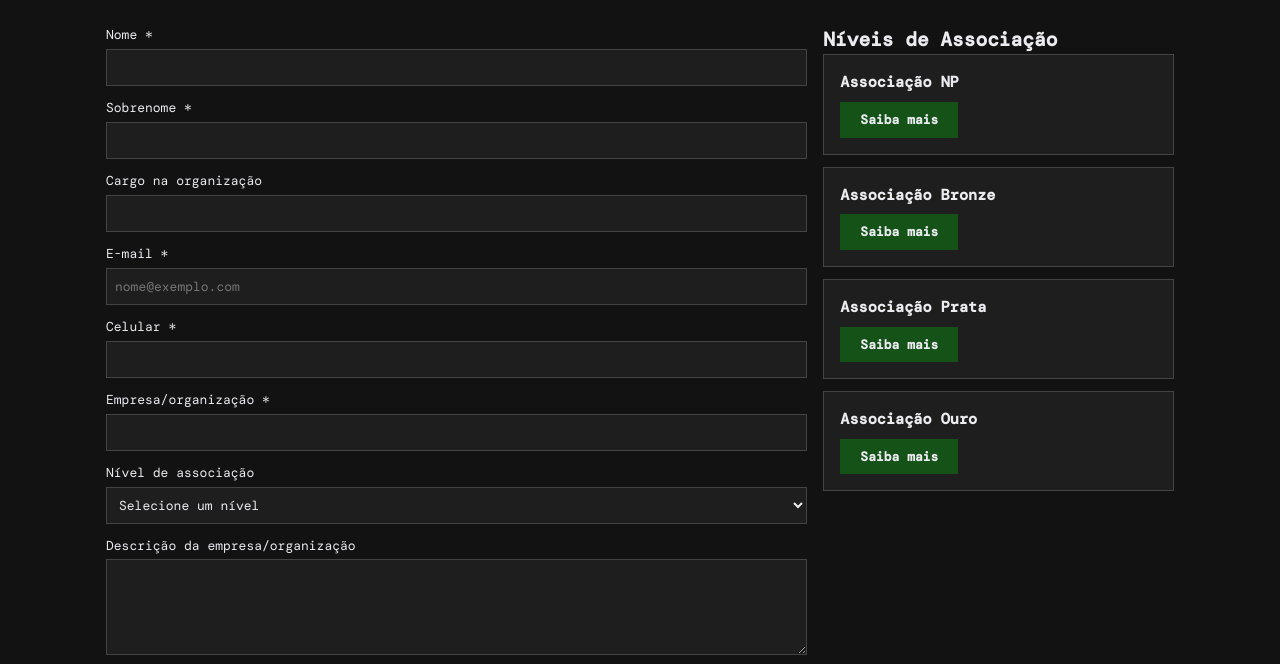
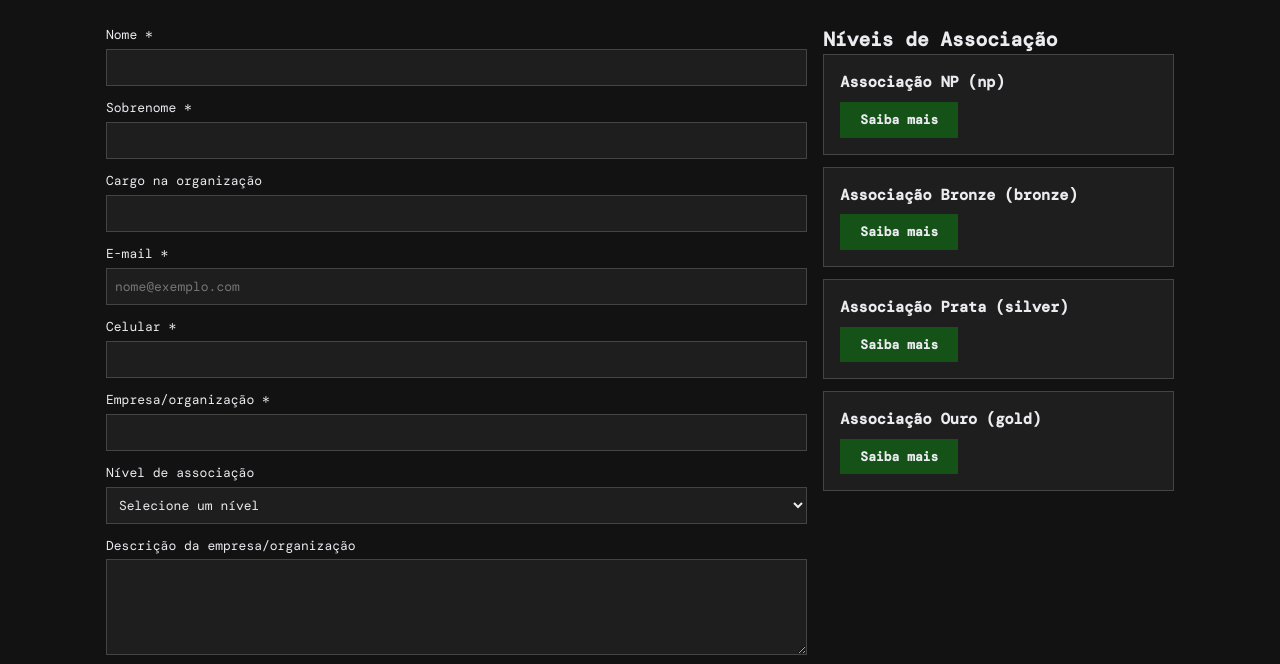
Before and after one commit to JacksonRaupp/wdd231, a plain HTML site: page camara/associacao.html in a window 1280 px wide. Shown: the part 122-786 px from the top of the page. Drawn offline with nearby package versions, Linux system fonts and the light colour scheme.

Commit message:
Projeto da Câmara: autocomplete válido e opções de nível com o valor no texto

```diff
--- a/camara/associacao.html
+++ b/camara/associacao.html
@@ -98,7 +98,7 @@
             type="text"
             name="cargo"
             title="Apenas letras, hífens e espaços, com pelo menos 7 caracteres"
-            autocomplete="cargo-na-organizacao"
+            autocomplete="section-cargo-na-organizacao organization-title"
             pattern="[A-Za-zÀ-ÿ \-]{7,}"
           >
         </label>
@@ -123,7 +123,7 @@
             type="text"
             name="empresa"
             title="Nome da empresa ou organização"
-            autocomplete="organizacao"
+            autocomplete="section-organizacao organization"
             required
           >
         </label>
@@ -131,10 +131,10 @@
         <label>Nível de associação
           <select name="nivel" title="Nível de associação" required>
               <option value="" disabled selected>Selecione um nível</option>
-              <option value="np">Associação NP</option>
-              <option value="bronze">Associação Bronze</option>
-              <option value="silver">Associação Prata</option>
-              <option value="gold">Associação Ouro</option>
+              <option value="np">Associação NP (np)</option>
+              <option value="bronze">Associação Bronze (bronze)</option>
+              <option value="silver">Associação Prata (silver)</option>
+              <option value="gold">Associação Ouro (gold)</option>
           </select>
         </label>
 
@@ -151,29 +151,29 @@
         <h2>Níveis de Associação</h2>
         <div id="cartoes-niveis">
           <div class="nivel-cartao">
-            <h3>Associação NP</h3>
+            <h3>Associação NP (np)</h3>
             <button type="button" data-modal="modal-np">Saiba mais</button>
           </div>
 
           <div class="nivel-cartao">
-            <h3>Associação Bronze</h3>
+            <h3>Associação Bronze (bronze)</h3>
             <button type="button" data-modal="modal-bronze">Saiba mais</button>
           </div>
 
           <div class="nivel-cartao">
-            <h3>Associação Prata</h3>
+            <h3>Associação Prata (silver)</h3>
             <button type="button" data-modal="modal-silver">Saiba mais</button>
           </div>
 
           <div class="nivel-cartao">
-            <h3>Associação Ouro</h3>
+            <h3>Associação Ouro (gold)</h3>
             <button type="button" data-modal="modal-gold">Saiba mais</button>
           </div>
         </div>
       </section>
 
       <dialog id="modal-np">
-        <h3>Associação NP</h3>
+        <h3>Associação NP (np)</h3>
         <p>Para organizações sem fins lucrativos. Sem taxa.</p>
         <ul>
           <li>Listagem no diretório de membros</li>
@@ -183,7 +183,7 @@
       </dialog>
 
       <dialog id="modal-bronze">
-        <h3>Associação Bronze</h3>
+        <h3>Associação Bronze (bronze)</h3>
         <p>R$ 100 por mês.</p>
         <ul>
           <li>Tudo da associação NP</li>
@@ -194,7 +194,7 @@
       </dialog>
 
       <dialog id="modal-silver">
-        <h3>Associação Prata</h3>
+        <h3>Associação Prata (silver)</h3>
         <p>R$ 250 por mês.</p>
         <ul>
           <li>Tudo da associação Bronze</li>
@@ -205,7 +205,7 @@
       </dialog>
 
       <dialog id="modal-gold">
-        <h3>Associação Ouro</h3>
+        <h3>Associação Ouro (gold)</h3>
         <p>R$ 500 por mês.</p>
         <ul>
           <li>Tudo da associação Prata</li>
```
